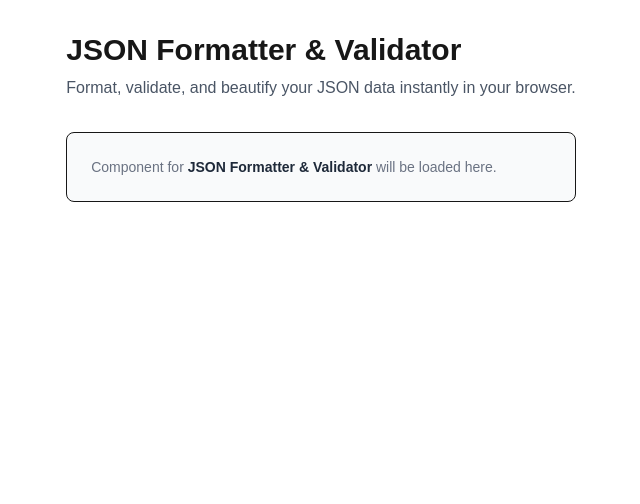
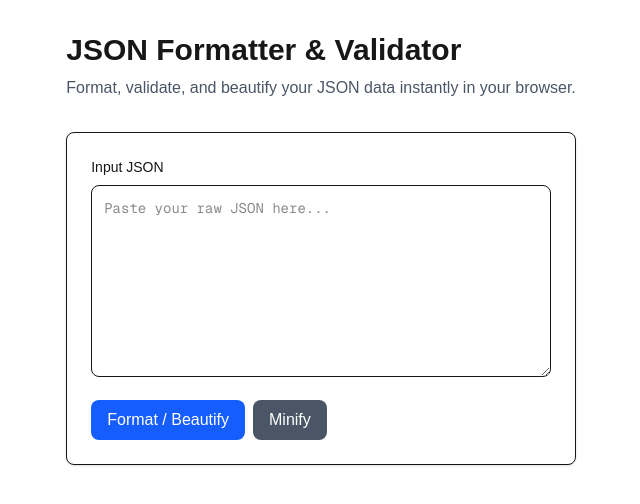
Before and after one commit to Vall-Re/dev-tools, a Next.js app: page /json-formatter in a window 1280 px wide. Shown: the top 504 px of the page, without its empty margins (319-959 px from the left). Built offline with nearby package versions, Linux system fonts and the light colour scheme.

Commit message:
Integrate JSON Formatter component

```diff
--- a/app/[slug]/page.tsx
+++ b/app/[slug]/page.tsx
@@ -1,5 +1,6 @@
 import { tools } from '@/data/tools';
 import { notFound } from 'next/navigation';
+import JsonFormatter from '@/components/JsonFormatter';
 
 interface Props {
   params: Promise<{
@@ -26,10 +27,14 @@ export default async function ToolPage({ params }: Props) {
       <h1 className="text-3xl font-bold mb-2">{tool.name}</h1>
       <p className="text-gray-600 mb-8">{tool.description}</p>
 
-      <div className="p-6 border rounded-lg bg-gray-50">
-        <p className="text-sm text-gray-500">
-          Component for <strong className="font-semibold text-gray-800">{tool.name}</strong> will be loaded here.
-        </p>
+      <div className="p-6 border rounded-lg bg-white shadow-sm">
+        {slug === 'json-formatter' ? (
+          <JsonFormatter />
+        ) : (
+          <p className="text-sm text-gray-500">
+            Component for <strong className="font-semibold text-gray-800">{tool.name}</strong> will be loaded here soon.
+          </p>
+        )}
       </div>
     </main>
   );
--- /dev/null
+++ b/components/JsonFormatter.tsx
@@ -0,0 +1,77 @@
+'use client';
+
+import { useState } from 'react';
+
+export default function JsonFormatter() {
+  const [input, setInput] = useState('');
+  const [output, setOutput] = useState('');
+  const [error, setError] = useState('');
+
+  const formatJson = () => {
+    try {
+      if (!input.trim()) return;
+      const parsed = JSON.parse(input);
+      setOutput(JSON.stringify(parsed, null, 2));
+      setError('');
+    } catch (err: unknown) {
+      setError((err as Error).message);
+      setOutput('');
+    }
+  };
+
+  const minifyJson = () => {
+    try {
+      if (!input.trim()) return;
+      const parsed = JSON.parse(input);
+      setOutput(JSON.stringify(parsed));
+      setError('');
+    } catch (err: unknown) {
+      setError((err as Error).message);
+      setOutput('');
+    }
+  };
+
+  return (
+    <div className="space-y-4">
+      <div>
+        <label className="block text-sm font-medium mb-2">Input JSON</label>
+        <textarea
+          value={input}
+          onChange={(e) => setInput(e.target.value)}
+          placeholder="Paste your raw JSON here..."
+          className="w-full h-48 p-3 border rounded-lg font-mono text-sm focus:outline-none focus:ring-2 focus:ring-blue-500"
+        />
+      </div>
+
+      <div className="flex gap-2">
+        <button
+          onClick={formatJson}
+          className="px-4 py-2 bg-blue-600 text-white rounded-lg hover:bg-blue-700 transition"
+        >
+          Format / Beautify
+        </button>
+        <button
+          onClick={minifyJson}
+          className="px-4 py-2 bg-gray-600 text-white rounded-lg hover:bg-gray-700 transition"
+        >
+          Minify
+        </button>
+      </div>
+
+      {error && (
+        <div className="p-3 border border-red-300 bg-red-50 text-red-700 rounded-lg text-sm font-mono">
+          <strong>Error:</strong> {error}
+        </div>
+      )}
+
+      {output && (
+        <div>
+          <label className="block text-sm font-medium mb-2">Result</label>
+          <pre className="w-full p-3 border rounded-lg bg-gray-900 text-green-400 font-mono text-sm overflow-x-auto">
+            {output}
+          </pre>
+        </div>
+      )}
+    </div>
+  );
+}
```
